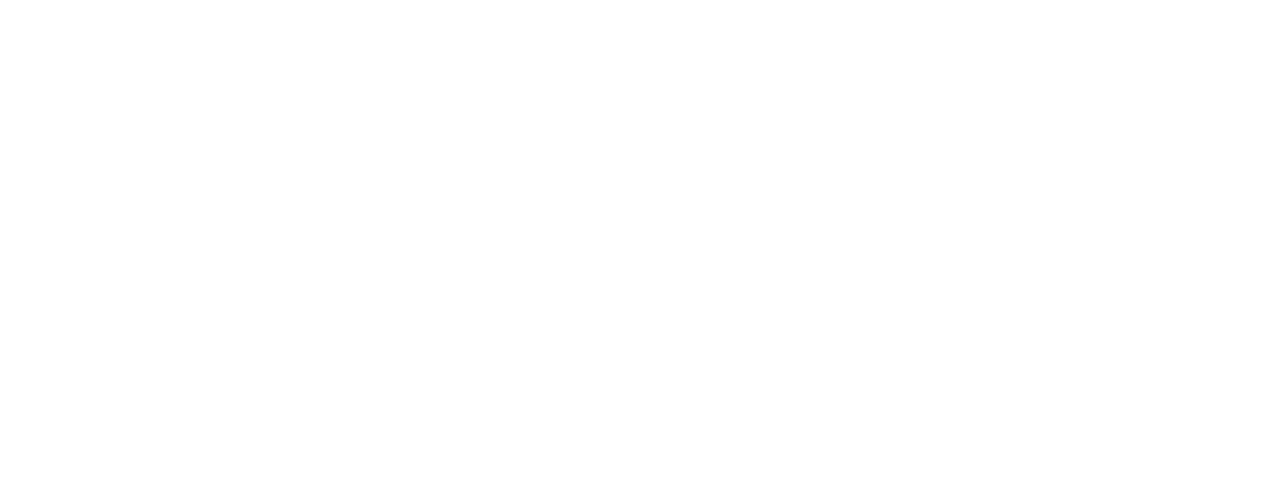
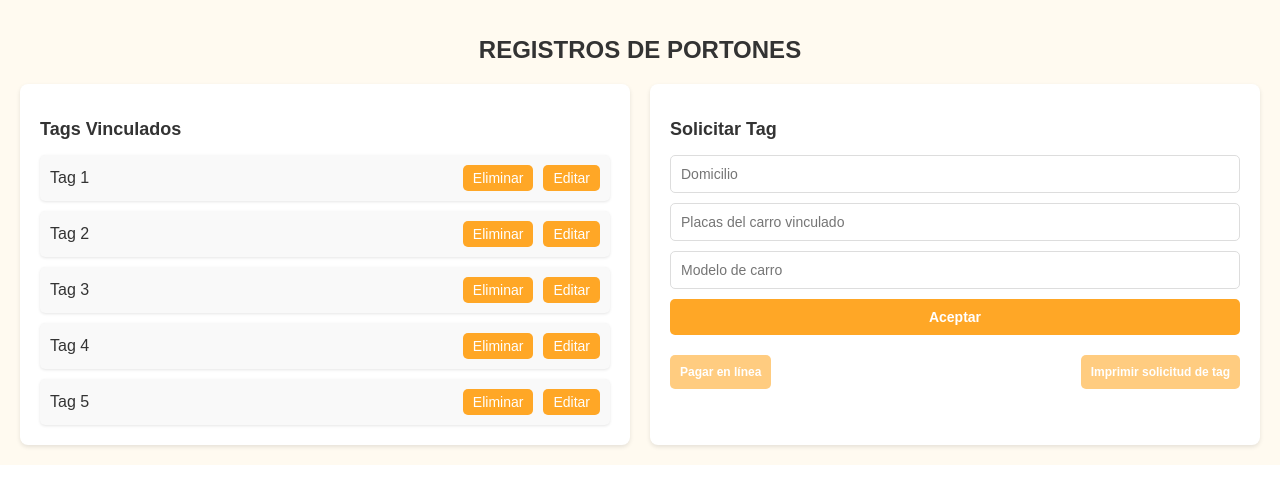
Before and after one commit to MarioSan2341/condominio, a React (Create React App) app: page /Portones in a window 1280 px wide. Before the commit this address had no page. Shown: the top 504 px of the page. Built offline with nearby package versions, Linux system fonts and the light colour scheme.

Commit message:
first commit

```diff
--- a/src/App.js
+++ b/src/App.js
@@ -3,6 +3,9 @@ import { BrowserRouter as Router, Routes, Route } from "react-router-dom";
 import Login from "./login";
 import Registro from "./registro";
 import Home from "./Home";
+import Pagos from "./Pagos";
+import Multas from "./Multas";
+import Portones from "./Portones";
 
 const App = () => {
   return (
@@ -14,6 +17,12 @@ const App = () => {
         <Route path="/registro" element={<Registro />} />
         {/* Ruta para el Home */}
         <Route path="/Home" element={<Home />} />
+        {/* Ruta para el Pagos */}
+        <Route path="/pagos" element={<Pagos />} />
+        {/* Ruta para el Multas */}
+        <Route path="/Multas" element={<Multas />} />
+        {/* Ruta para el Portones */}
+        <Route path="/Portones" element={<Portones />} />
       </Routes>
     </Router>
   );
--- a/src/Home.js
+++ b/src/Home.js
@@ -1,6 +1,9 @@
 import React from "react";
+import { useNavigate } from "react-router-dom";
 
 const Home = () => {
+  const navigate = useNavigate();
+
   return (
     <div style={styles.container}>
       {/* Navbar */}
@@ -22,9 +25,9 @@ const Home = () => {
 
       {/* Contenido central */}
       <div style={styles.content}>
-        <div style={styles.card}>PAGOS</div>
-        <div style={styles.card}>MULTAS</div>
-        <div style={styles.card}>PORTONES</div>
+        <div style={styles.card} onClick={() => navigate("/pagos")}>PAGOS</div>
+        <div style={styles.card} onClick={() => navigate("/Multas")}>MULTAS</div>
+        <div style={styles.card} onClick={() => navigate("/Portones")}>PORTONES</div>
       </div>
     </div>
   );
--- /dev/null
+++ b/src/Multas.js
@@ -0,0 +1,95 @@
+import React from "react";
+
+const Multas = () => {
+  const multasData = [
+    {
+      fecha: "01/08/2025",
+      costo: "$700.00",
+      motivo: "Mostrar partes íntimas en el club",
+    },
+    {
+      fecha: "01/08/2025",
+      costo: "$700.00",
+      motivo: "Mostrar partes íntimas en el club",
+    },
+    {
+      fecha: "01/08/2025",
+      costo: "$700.00",
+      motivo: "Mostrar partes íntimas en el club",
+    },
+    {
+      fecha: "01/08/2025",
+      costo: "$700.00",
+      motivo: "Mostrar partes íntimas en el club",
+    },
+  ];
+
+  return (
+    <div style={styles.container}>
+      <h1 style={styles.title}>REGISTROS DE MULTAS</h1>
+      <div style={styles.tableContainer}>
+        {multasData.map((multa, index) => (
+          <div key={index} style={styles.row}>
+            <div style={styles.cell}>{multa.fecha}</div>
+            <div style={styles.cell}>{multa.costo}</div>
+            <div style={styles.cell}>{multa.motivo}</div>
+            <button style={styles.button}>Imprimir multa</button>
+          </div>
+        ))}
+      </div>
+    </div>
+  );
+};
+
+const styles = {
+  container: {
+    fontFamily: "Arial, sans-serif",
+    backgroundColor: "#fffaf0",
+    padding: "20px",
+  },
+  title: {
+    fontSize: "24px",
+    fontWeight: "bold",
+    color: "#333",
+    textAlign: "center",
+    marginBottom: "20px",
+  },
+  tableContainer: {
+    display: "flex",
+    flexDirection: "column",
+    gap: "10px",
+  },
+  row: {
+    display: "flex",
+    alignItems: "center",
+    justifyContent: "space-between",
+    backgroundColor: "#ffffff",
+    padding: "10px",
+    borderRadius: "5px",
+    boxShadow: "0 2px 4px rgba(0, 0, 0, 0.1)",
+  },
+  cell: {
+    flex: 1,
+    textAlign: "left",
+    fontSize: "16px",
+    color: "#333",
+    padding: "0 10px",
+  },
+  button: {
+    backgroundColor: "#ffa726",
+    color: "#fff",
+    border: "none",
+    borderRadius: "5px",
+    padding: "8px 12px",
+    cursor: "pointer",
+    fontSize: "14px",
+    fontWeight: "bold",
+    boxShadow: "0 2px 4px rgba(0, 0, 0, 0.1)",
+    transition: "background-color 0.2s ease-in-out",
+  },
+  buttonHover: {
+    backgroundColor: "#ff9800",
+  },
+};
+
+export default Multas;
--- /dev/null
+++ b/src/Pagos.js
@@ -0,0 +1,57 @@
+import React from 'react';
+
+const Pagos= () => {
+  return (
+    <div style={{ fontFamily: 'Arial, sans-serif', padding: '20px', backgroundColor: '#f9f9f9', minHeight: '100vh' }}>
+      <h1 style={{ textAlign: 'center', fontSize: '24px', fontWeight: 'bold', marginBottom: '20px' }}>REGISTROS DE PAGOS</h1>
+
+      <div style={{ display: 'flex', justifyContent: 'space-between', gap: '20px' }}>
+        {/* Pagos */}
+        <div style={{ flex: 1, backgroundColor: '#fff', borderRadius: '10px', boxShadow: '0 4px 6px rgba(0, 0, 0, 0.1)', padding: '20px' }}>
+          <h2 style={{ fontSize: '18px', fontWeight: 'bold', marginBottom: '10px', display: 'flex', justifyContent: 'space-between' }}>
+            Pagos <span style={{ transform: 'rotate(180deg)', display: 'inline-block' }}>▲</span>
+          </h2>
+          <ul style={{ listStyle: 'none', padding: 0 }}>
+            {[...Array(4)].map((_, index) => (
+              <li key={index} style={{ display: 'flex', justifyContent: 'space-between', padding: '10px 0', borderBottom: '1px solid #eee' }}>
+                <span>Mantenimiento</span>
+                <div>
+                  <span style={{ fontWeight: 'bold' }}>$500.00</span>
+                  <br />
+                  <span style={{ color: '#ff6a00', fontSize: '12px' }}>15/01/25</span>
+                </div>
+              </li>
+            ))}
+          </ul>
+          <button style={{ marginTop: '20px', backgroundColor: '#ff6a00', color: '#fff', border: 'none', borderRadius: '5px', padding: '10px 15px', cursor: 'pointer', width: '100%' }}>
+            Imprimir próximos pagos
+          </button>
+        </div>
+
+        {/* Pagos Pendientes */}
+        <div style={{ flex: 1, backgroundColor: '#fff', borderRadius: '10px', boxShadow: '0 4px 6px rgba(0, 0, 0, 0.1)', padding: '20px' }}>
+          <h2 style={{ fontSize: '18px', fontWeight: 'bold', marginBottom: '10px', display: 'flex', justifyContent: 'space-between' }}>
+            Pagos Pendientes <span style={{ transform: 'rotate(180deg)', display: 'inline-block' }}>▲</span>
+          </h2>
+          <ul style={{ listStyle: 'none', padding: 0 }}>
+            {[...Array(4)].map((_, index) => (
+              <li key={index} style={{ display: 'flex', justifyContent: 'space-between', padding: '10px 0', borderBottom: '1px solid #eee' }}>
+                <span>Mantenimiento</span>
+                <div>
+                  <span style={{ fontWeight: 'bold' }}>$500.00</span>
+                  <br />
+                  <span style={{ color: '#ff6a00', fontSize: '12px' }}>15/01/25</span>
+                </div>
+              </li>
+            ))}
+          </ul>
+          <button style={{ marginTop: '20px', backgroundColor: '#ff6a00', color: '#fff', border: 'none', borderRadius: '5px', padding: '10px 15px', cursor: 'pointer', width: '100%' }}>
+            Imprimir pagos pendientes
+          </button>
+        </div>
+      </div>
+    </div>
+  );
+};
+
+export default Pagos;
--- /dev/null
+++ b/src/Portones.js
@@ -0,0 +1,166 @@
+import React from "react";
+
+const Portones = () => {
+  const tags = ["Tag 1", "Tag 2", "Tag 3", "Tag 4", "Tag 5"];
+
+  return (
+    <div style={styles.container}>
+      <h1 style={styles.title}>REGISTROS DE PORTONES</h1>
+      <div style={styles.content}>
+        {/* Tags vinculados */}
+        <div style={styles.tagsContainer}>
+          <h2 style={styles.subtitle}>Tags Vinculados</h2>
+          <div style={styles.tagList}>
+            {tags.map((tag, index) => (
+              <div key={index} style={styles.tagRow}>
+                <span style={styles.tagName}>{tag}</span>
+                <button style={styles.button}>Eliminar</button>
+                <button style={styles.button}>Editar</button>
+              </div>
+            ))}
+          </div>
+        </div>
+
+        {/* Solicitar Tag */}
+        <div style={styles.requestContainer}>
+          <h2 style={styles.subtitle}>Solicitar Tag</h2>
+          <form style={styles.form}>
+            <input
+              type="text"
+              placeholder="Domicilio"
+              style={styles.input}
+            />
+            <input
+              type="text"
+              placeholder="Placas del carro vinculado"
+              style={styles.input}
+            />
+            <input
+              type="text"
+              placeholder="Modelo de carro"
+              style={styles.input}
+            />
+            <button type="submit" style={styles.acceptButton}>
+              Aceptar
+            </button>
+          </form>
+          <div style={styles.extraButtons}>
+            <button style={styles.extraButton}>Pagar en línea</button>
+            <button style={styles.extraButton}>Imprimir solicitud de tag</button>
+          </div>
+        </div>
+      </div>
+    </div>
+  );
+};
+
+const styles = {
+  container: {
+    fontFamily: "Arial, sans-serif",
+    backgroundColor: "#fffaf0",
+    padding: "20px",
+  },
+  title: {
+    fontSize: "24px",
+    fontWeight: "bold",
+    color: "#333",
+    textAlign: "center",
+    marginBottom: "20px",
+  },
+  content: {
+    display: "flex",
+    justifyContent: "space-between",
+    gap: "20px",
+  },
+  tagsContainer: {
+    flex: 1,
+    backgroundColor: "#ffffff",
+    padding: "20px",
+    borderRadius: "8px",
+    boxShadow: "0 2px 4px rgba(0, 0, 0, 0.1)",
+  },
+  subtitle: {
+    fontSize: "18px",
+    fontWeight: "bold",
+    color: "#333",
+    marginBottom: "15px",
+  },
+  tagList: {
+    display: "flex",
+    flexDirection: "column",
+    gap: "10px",
+  },
+  tagRow: {
+    display: "flex",
+    alignItems: "center",
+    justifyContent: "space-between",
+    backgroundColor: "#f9f9f9",
+    padding: "10px",
+    borderRadius: "5px",
+    boxShadow: "0 1px 3px rgba(0, 0, 0, 0.1)",
+  },
+  tagName: {
+    flex: 1,
+    fontSize: "16px",
+    color: "#333",
+  },
+  button: {
+    backgroundColor: "#ffa726",
+    color: "#fff",
+    border: "none",
+    borderRadius: "5px",
+    padding: "5px 10px",
+    cursor: "pointer",
+    fontSize: "14px",
+    marginLeft: "10px",
+    transition: "background-color 0.2s ease-in-out",
+  },
+  requestContainer: {
+    flex: 1,
+    backgroundColor: "#ffffff",
+    padding: "20px",
+    borderRadius: "8px",
+    boxShadow: "0 2px 4px rgba(0, 0, 0, 0.1)",
+  },
+  form: {
+    display: "flex",
+    flexDirection: "column",
+    gap: "10px",
+    marginBottom: "20px",
+  },
+  input: {
+    padding: "10px",
+    border: "1px solid #ddd",
+    borderRadius: "5px",
+    fontSize: "14px",
+  },
+  acceptButton: {
+    backgroundColor: "#ffa726",
+    color: "#fff",
+    border: "none",
+    borderRadius: "5px",
+    padding: "10px",
+    cursor: "pointer",
+    fontSize: "14px",
+    fontWeight: "bold",
+    transition: "background-color 0.2s ease-in-out",
+  },
+  extraButtons: {
+    display: "flex",
+    justifyContent: "space-between",
+    gap: "10px",
+  },
+  extraButton: {
+    backgroundColor: "#ffcc80",
+    color: "#fff",
+    border: "none",
+    borderRadius: "5px",
+    padding: "10px",
+    cursor: "pointer",
+    fontSize: "12px",
+    fontWeight: "bold",
+    textAlign: "center",
+  },
+};
+
+export default Portones;
```
